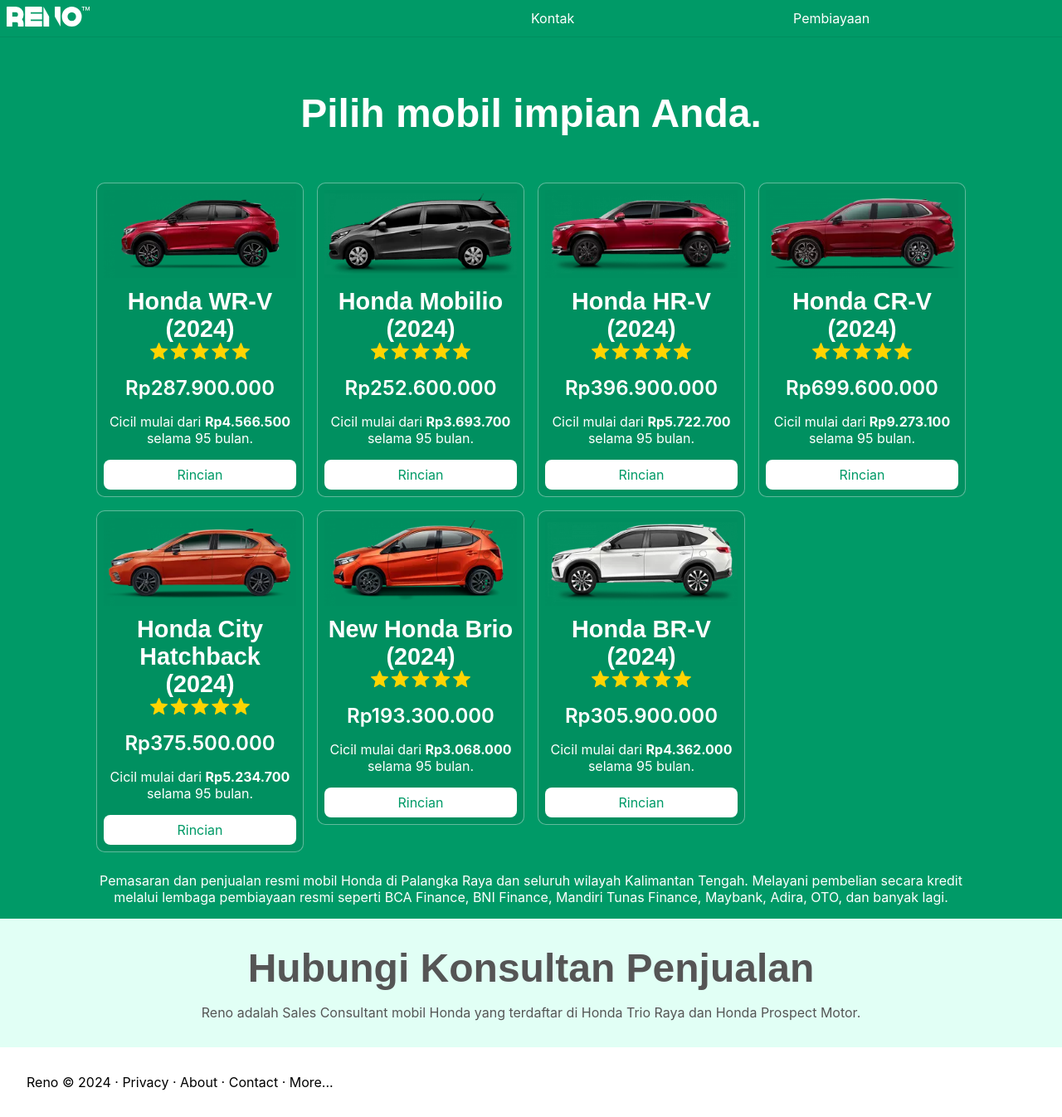
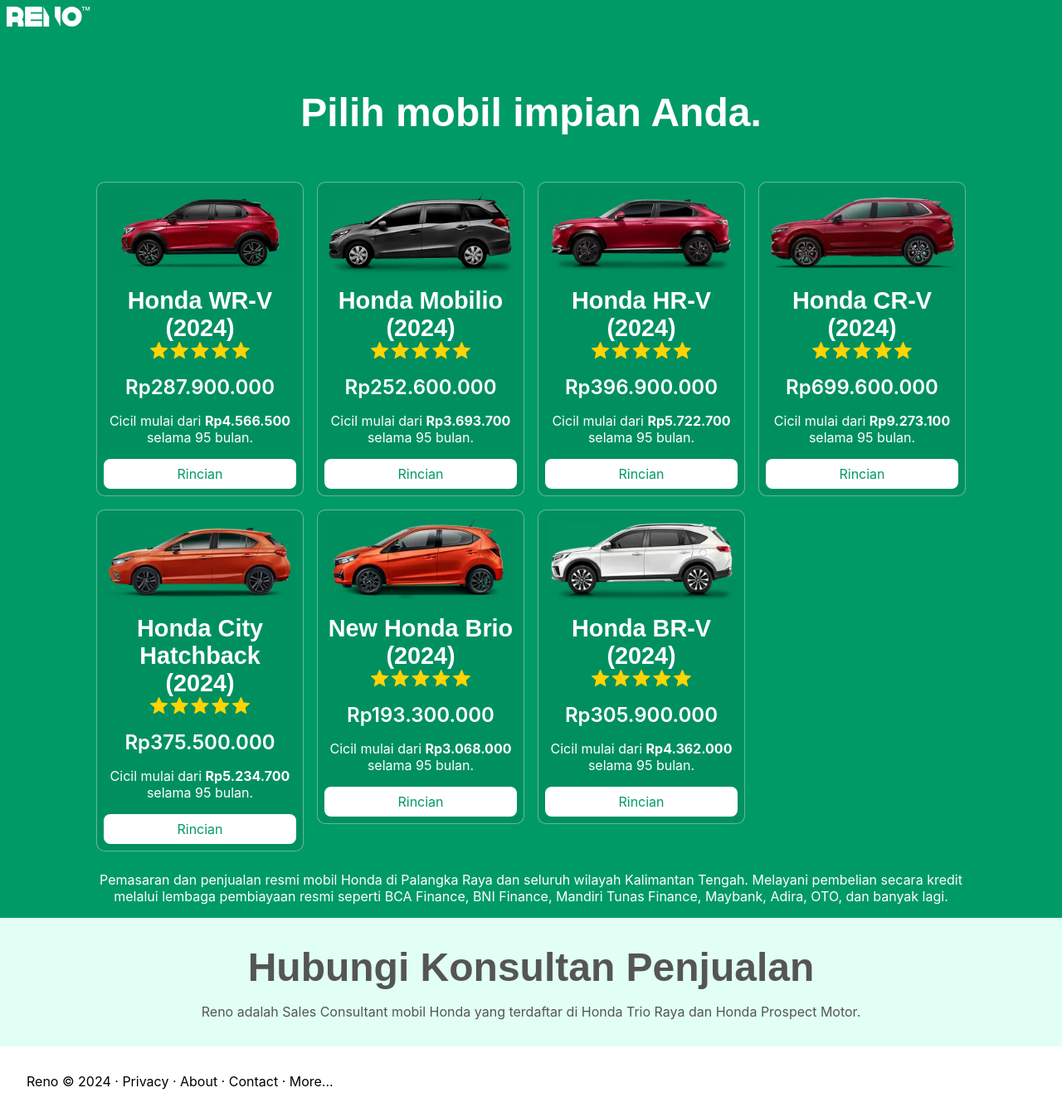
Before and after one commit to ren-id/iddez, a Jekyll site: the page built from docs/index.html, in a window 1280 px wide. Shown: the whole page at 83% size. Built offline with Jekyll 4.4.1, drawn with Linux system fonts in a browser that asks for light colours; some web fonts are replaced; the list of posts is cut into pages by our own code.

Commit message:
Update header.html

```diff
--- a/docs/_includes/header.html
+++ b/docs/_includes/header.html
@@ -1,17 +1,7 @@
-<header class="baris center-items p-1 border-bottom latar-utama">
-    <div class="col-2">
+<header class="p-1 latar-utama">
+    <div>
         <a href="/">
             <img src="/logo-reno.svg" height="24px" />
         </a>
     </div>
-    <nav class="col-2">
-        <div class="baris">
-            <a href="#tentang" class="col-2">
-                <div>Kontak</div>
-            </a>
-            <a href="#biaya" class="col-2">
-                <div>Pembiayaan</div>
-            </a>
-        </div>
-    </nav>
 </header>
```
